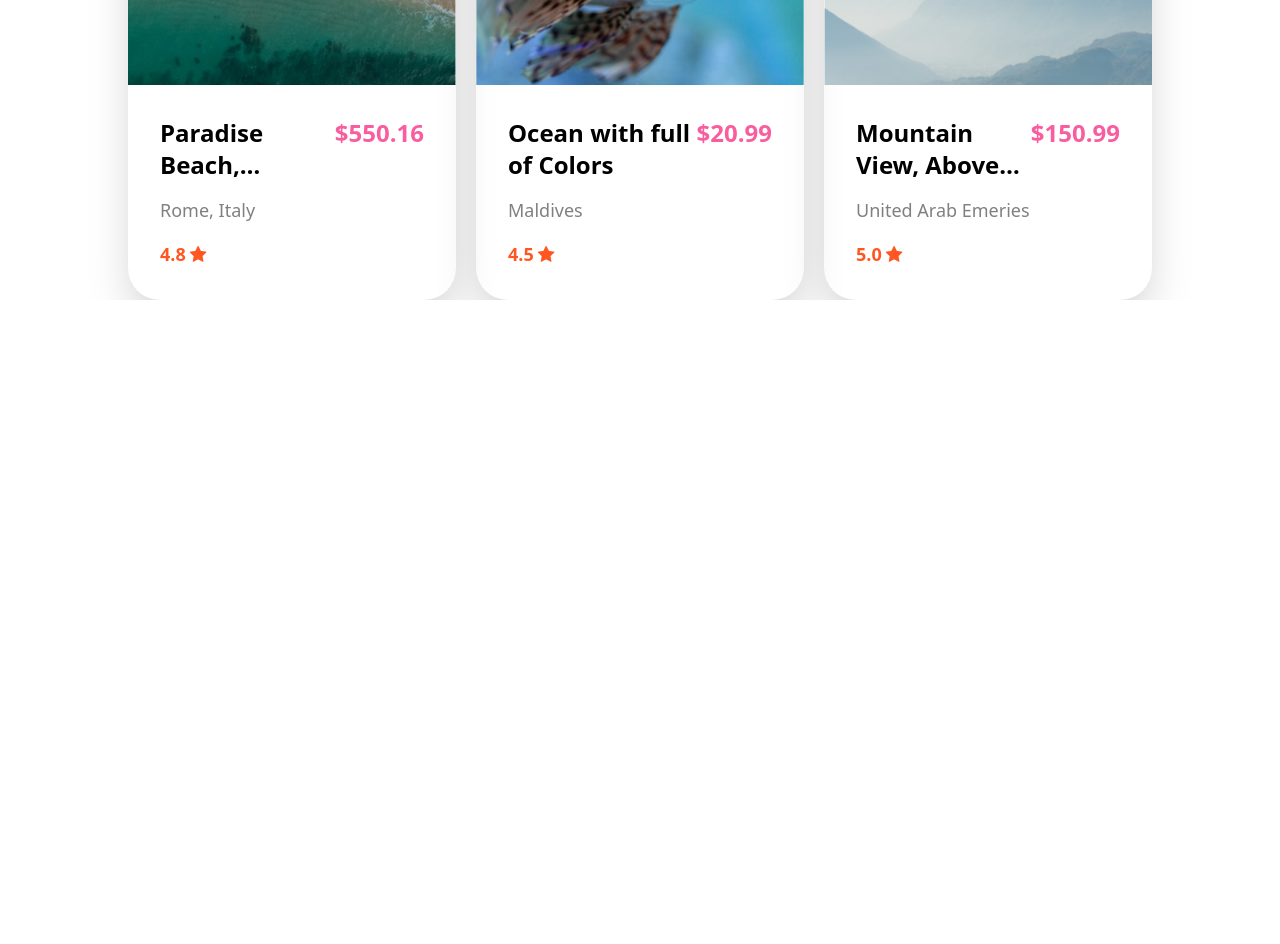
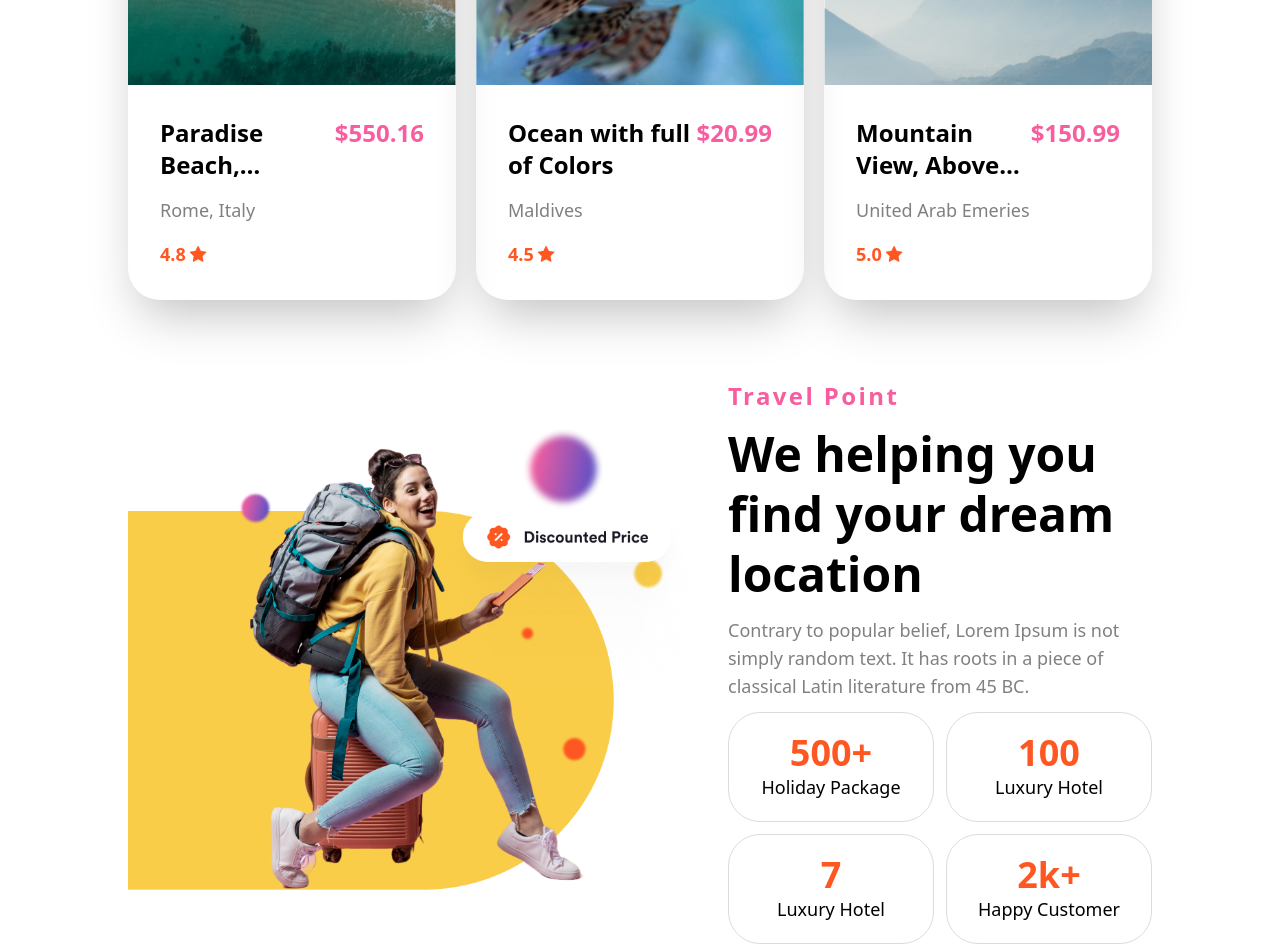
Before and after one commit to kasra-l83/Travlog, a website built with Vite: page index.html in a window 1280 px wide. Shown: the part 1898-2842 px from the top of the page. Before the commit the page ends 2198 px from the top, so only its background shows below. Built offline with nearby package versions, Linux system fonts and the light colour scheme.

Commit message:
Travel point section

```diff
--- a/index.html
+++ b/index.html
@@ -127,6 +127,32 @@
           </div>
         </div>
       </section>
+      <section class="flex flex-col lg:flex-row items-center justify-center">
+        <img src="image/girl.png" class="w-full lg:w-[600px] 2xl:w-[800px]">
+        <div class="space-y-3 text-center lg:text-start">
+          <h4 class="text-2xl text-pink font-bold tracking-widest">Travel Point</h4>
+          <h2 class="text-5xl font-bold leading-tight">We helping you find your dream location</h2>
+          <p class="text-lg text-[gray] font-normal">Contrary to popular belief, Lorem Ipsum is not simply random text. It has roots in a piece of classical Latin literature from 45 BC.</p>
+          <div class="grid sm:grid-cols-2 gap-3">
+            <div class="border border-[gainsboro] rounded-[32px] py-5 place-items-center">
+              <h4 class="text-4xl text-orange font-bold">500+</h4>
+              <p class="text-lg font-normal">Holiday Package</p>
+            </div>
+            <div class="border border-[gainsboro] rounded-[32px] py-5 place-items-center">
+              <h4 class="text-4xl text-orange font-bold">100</h4>
+              <p class="text-lg font-normal">Luxury Hotel</p>
+            </div>
+            <div class="border border-[gainsboro] rounded-[32px] py-5 place-items-center">
+              <h4 class="text-4xl text-orange font-bold">7</h4>
+              <p class="text-lg font-normal">Luxury Hotel</p>
+            </div>
+            <div class="border border-[gainsboro] rounded-[32px] py-5 place-items-center">
+              <h4 class="text-4xl text-orange font-bold">2k+</h4>
+              <p class="text-lg font-normal">Happy Customer</p>
+            </div>
+          </div>
+        </div>
+      </section>
     </main>
     <script type="module" src="/main.js"></script>
   </body>
```
Also changed, not shown: public/icon/frame.png (added), public/image/girl.png (added).
